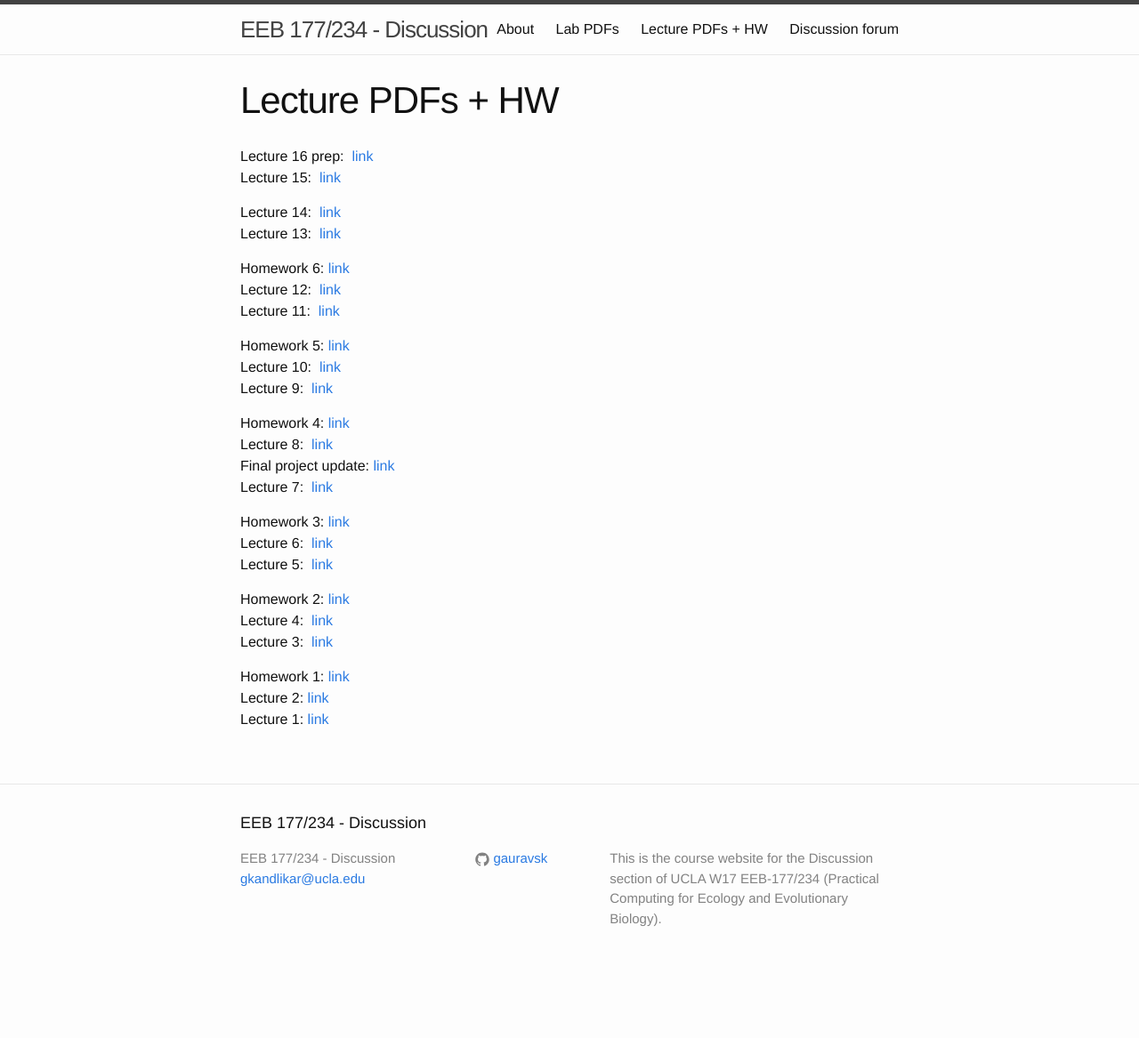
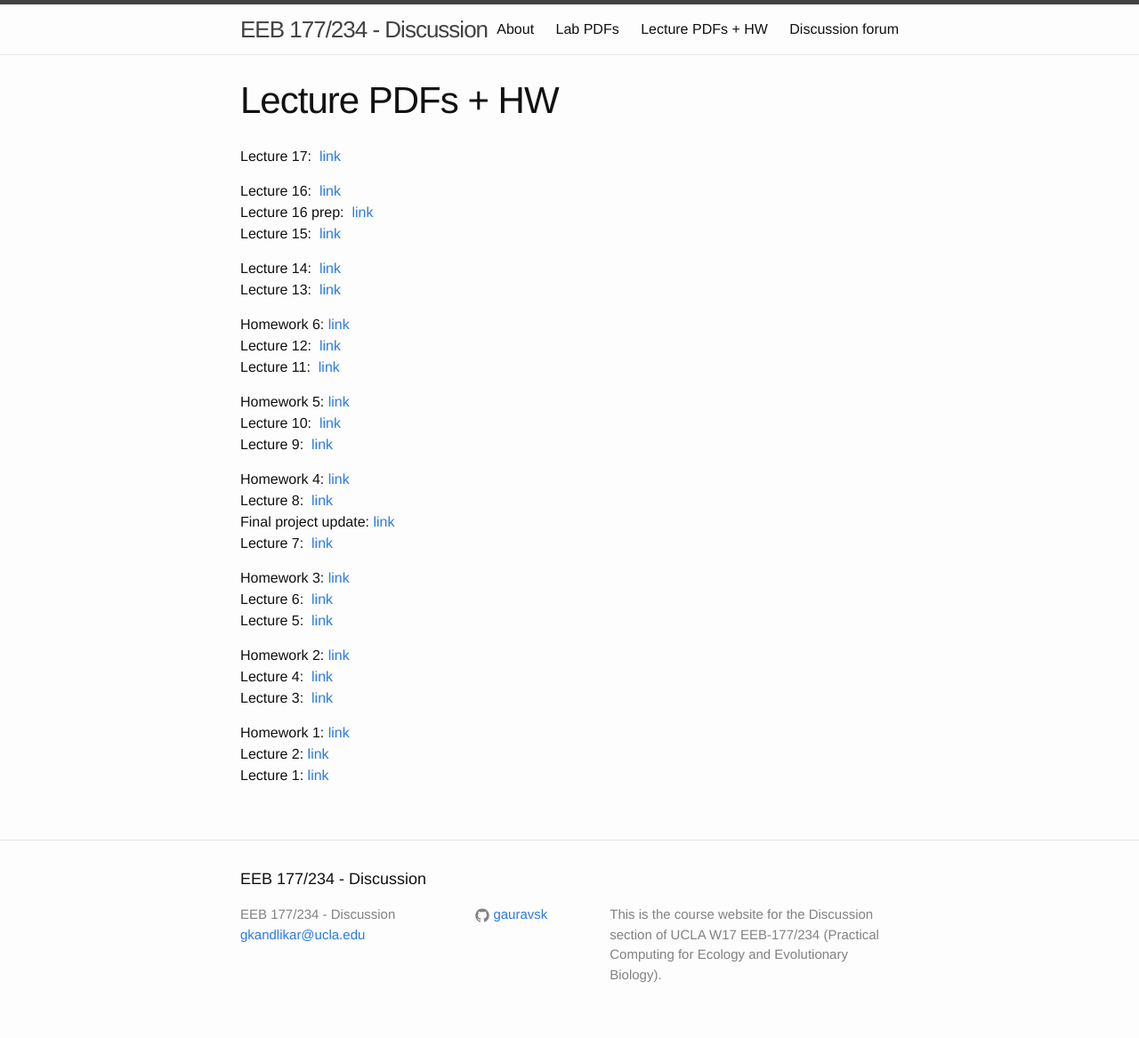
Before and after one commit to michaelalfaro/eeb177-W17.github.io, a Jekyll site: the page built from lectures.md, in a window 1280 px wide. Shown: the whole page at 89% size. Built offline with Jekyll 4.4.1, drawn with Linux system fonts in a browser that asks for light colours; before the commit the page ends 1104 px from its top, so only the background shows below that.

Commit message:
adding lectures

```diff
--- a/lectures.md
+++ b/lectures.md
@@ -4,6 +4,9 @@ title: Lecture PDFs + HW
 permalink: /lectures/
 ---
 
+Lecture 17:  [link]({{ site.url }}lecture_pdfs/lecture-17-Mar-5-2017.pdf)
+
+Lecture 16:  [link]({{ site.url }}lecture_pdfs/lecture-16-Mar-2-2017.pdf)
 Lecture 16 prep:  [link]({{ site.url }}lecture_pdfs/lec-prep-march-2nd.pdf)
 Lecture 15:  [link]({{ site.url }}lecture_pdfs/lecture-15-Feb-28-2017.pdf)
 
```
Also changed, not shown: 2 other files.
